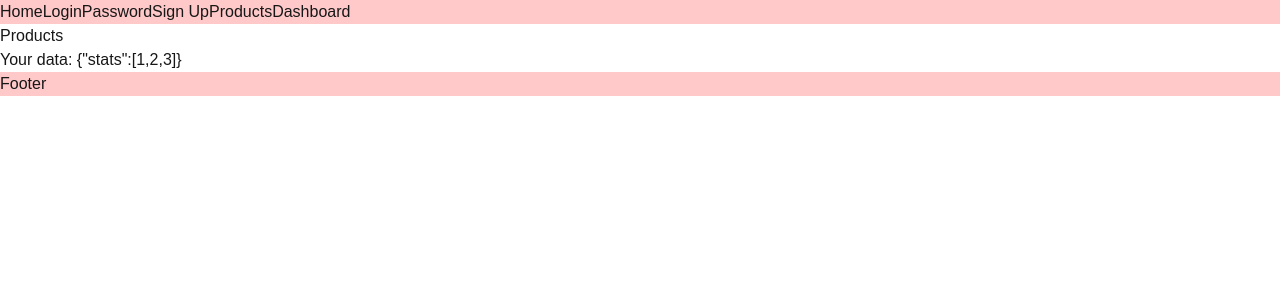
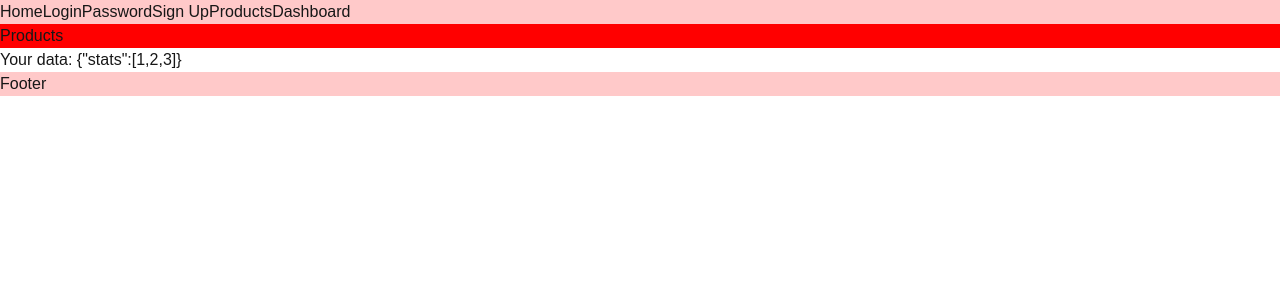
Before and after one commit to J-C-S-V/technical-documentation-site, a Next.js app: page /products in a window 1280 px wide. Shown: the top 300 px of the page. Built offline with nearby package versions, Linux system fonts and the light colour scheme.

Commit message:
Add css modules stylesheet

```diff
--- a/app/products/[productId]/page.tsx
+++ b/app/products/[productId]/page.tsx
@@ -1,12 +1,14 @@
-export default async function ProductDetail({
+const ProductDetail = async ({
   params,
 }: {
   params: Promise<{ productId: string }>;
-}) {
+}) => {
   const { productId } = await params;
   return (
-    <div className="flex flex-col items-center justify-center font-sans p-8 bg-yellow-50">
-      <h1 className="py-8 px-16 bg-blue-100">Product Detail - {productId}</h1>
-    </div>
+    <>
+      <div className="">{productId}</div>
+    </>
   );
-}
+};
+
+export default ProductDetail;
--- /dev/null
+++ b/app/products/page.module.css
@@ -0,0 +1,3 @@
+.h1 {
+  background-color: red;
+}
--- a/app/products/page.tsx
+++ b/app/products/page.tsx
@@ -1,3 +1,5 @@
+import styles from "./page.module.css";
+
 async function getDashboardData() {
   await new Promise((resolve) => setTimeout(resolve, 2000));
   return { stats: [1, 2, 3] };
@@ -8,7 +10,7 @@ export default async function Products() {
 
   return (
     <div>
-      <h1>Products</h1>
+      <h1 className={styles["h1"]}>Products</h1>
       <p>Your data: {JSON.stringify(data)}</p>
     </div>
   );
```
